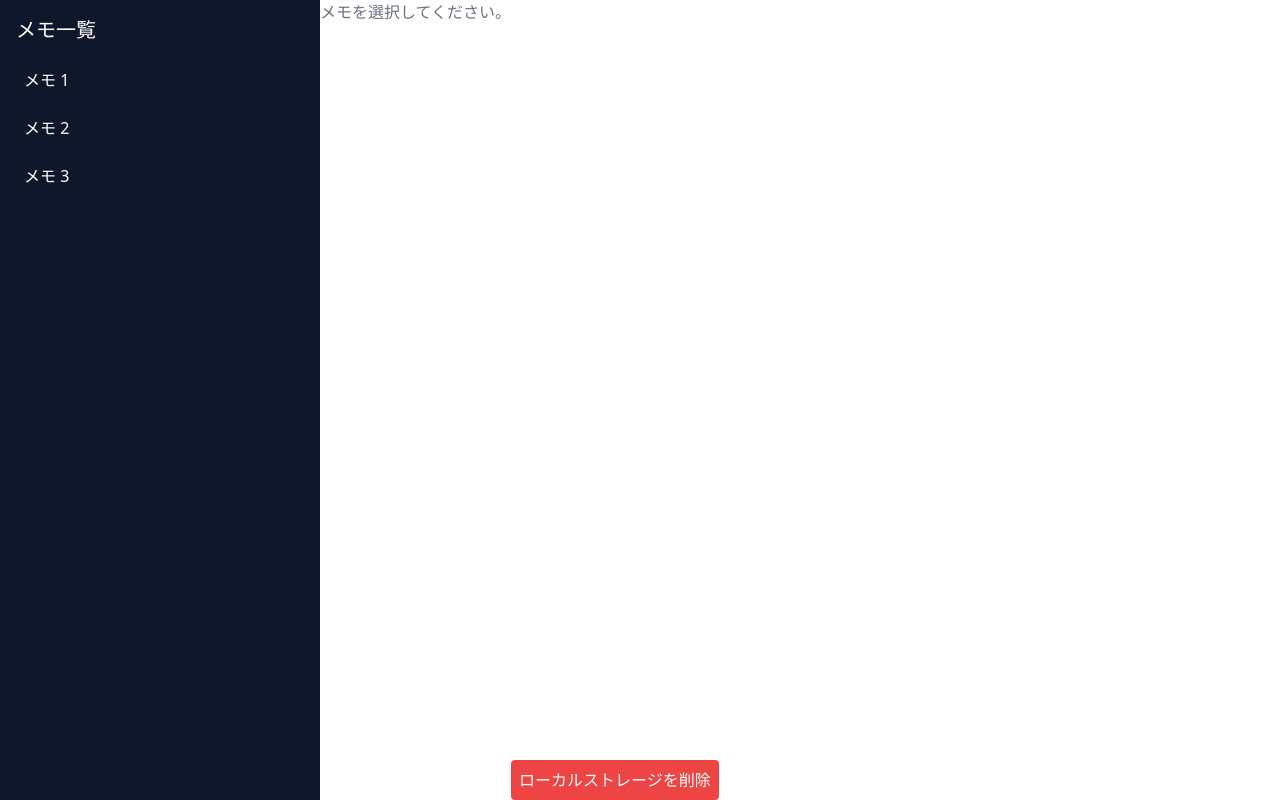
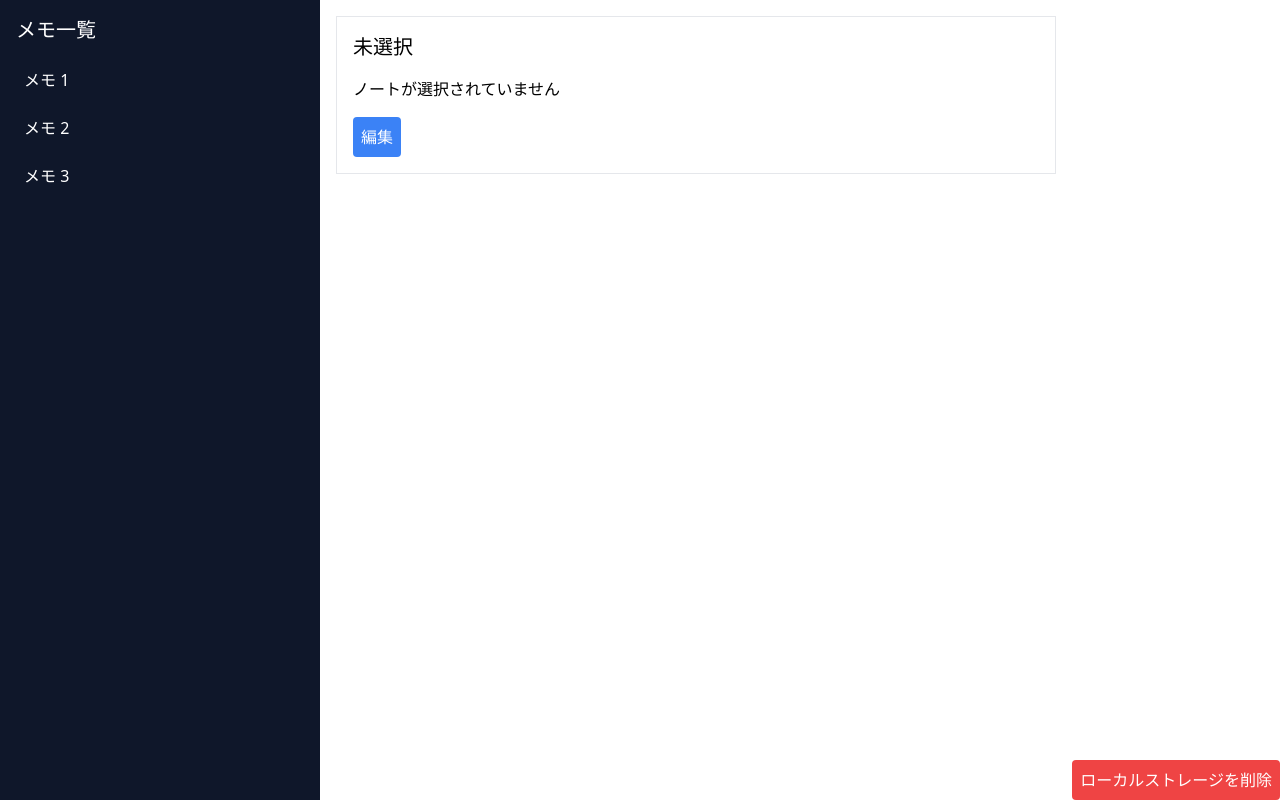
Before and after one commit to jumper-jacket/memoApp, a React (Create React App) app in the folder memo/: page / in a window 1280 px wide. Built offline with nearby package versions, Linux system fonts and the light colour scheme.

Commit message:
Changes in content are now reflected on the screen, but disappear on reload, and are not supposed to be saved to local storage.

```diff
--- a/memo/src/App.tsx
+++ b/memo/src/App.tsx
@@ -13,7 +13,9 @@ const App = () => {
 
   useEffect(() => {
     const savedNotes = localStorage.getItem(STORAGE_KEY);
-    if (!savedNotes) {
+    if(savedNotes && savedNotes!=='[]'){
+      setNotes(JSON.parse(savedNotes));
+    }else{
       setNotes([
         { id: 1, title: 'メモ 1', content: 'これはメモ 1 の内容です。' },
         { id: 2, title: 'メモ 2', content: 'これはメモ 2 の内容です。' },
@@ -37,12 +39,12 @@ const App = () => {
     );
   };
 
-  const selectedNoteContent = notes.find((note) => note.id === selectedNote) || null;
+  const selectedNoteContent = notes.find((note) => note.id === selectedNote);
 
   return (
     <div className="flex h-screen">
       <Sidebar notes={notes} onSelect={handleSelectNote} />
-      <Content note={selectedNoteContent} onSave={handleSaveNote} />
+      <Content note={selectedNoteContent ? selectedNoteContent : {id: 0, title:"未選択", content:"ノートが選択されていません"}} onSave={handleSaveNote} />
       <DeleteLocalStorage />
     </div>
   );
--- a/memo/src/components/Content.tsx
+++ b/memo/src/components/Content.tsx
@@ -3,7 +3,7 @@ import EditForm from './EditForm';
 import { Notes } from '../types/types';
 
 export type ContentProps = {
-  note: Notes | null ;
+  note: Notes;
   onSave: (updatedNote: Notes) => void;
 };
 
--- a/memo/src/components/EditForm.tsx
+++ b/memo/src/components/EditForm.tsx
@@ -7,7 +7,8 @@ const EditForm = ({ note, onSave, onCancel } : EditFormProps) => {
   const [content, setContent] = useState(note.content);
 
   const handleSave = () => {
-    onSave(note);
+    const updatedNote = { ...note, title, content};
+    onSave(updatedNote);
   };
 
   return (
@@ -16,7 +17,7 @@ const EditForm = ({ note, onSave, onCancel } : EditFormProps) => {
       <input
         type="text"
         value={title}
-        onChange={(e) => setTitle(e.target.value)}
+        onChange={(e) => {setTitle(e.target.value); console.log(e.target.value); console.log(note)}}
         className="w-full mb-2 p-2 border"
         placeholder="タイトル"
       />
```
